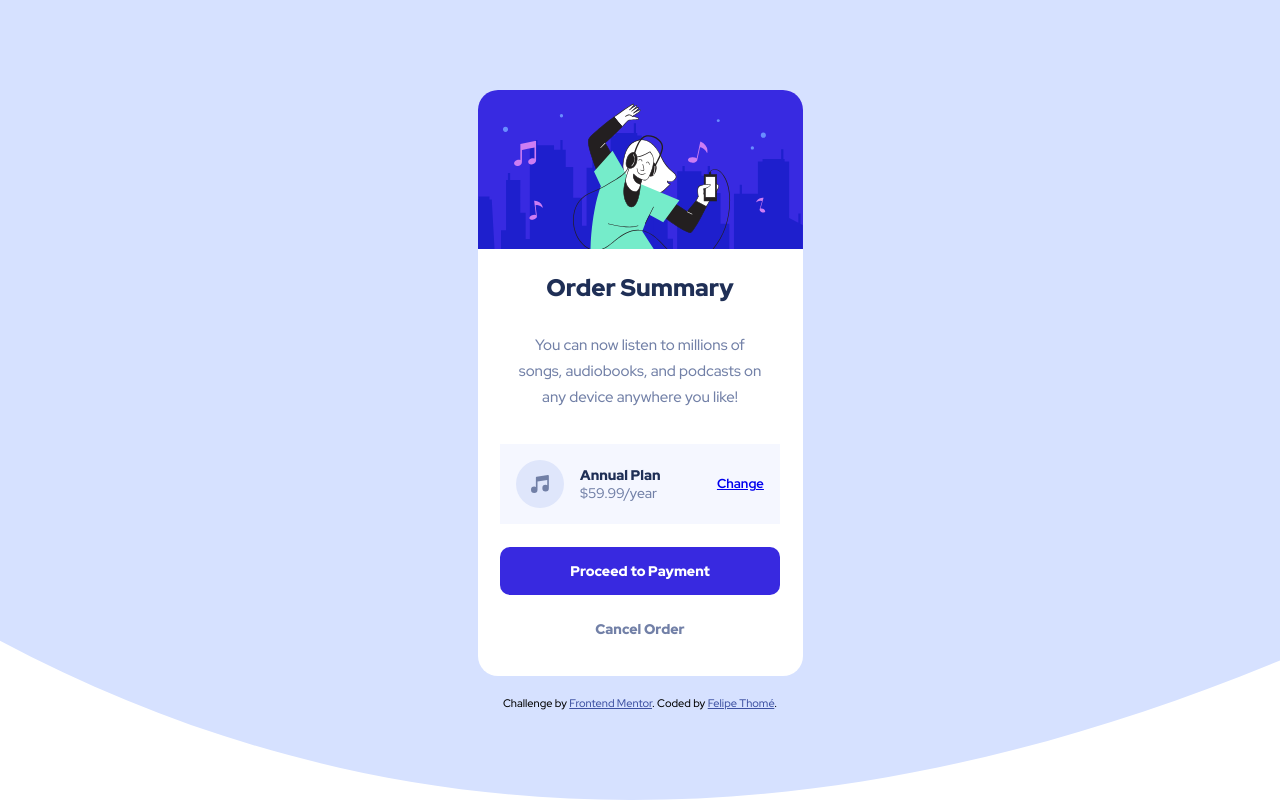
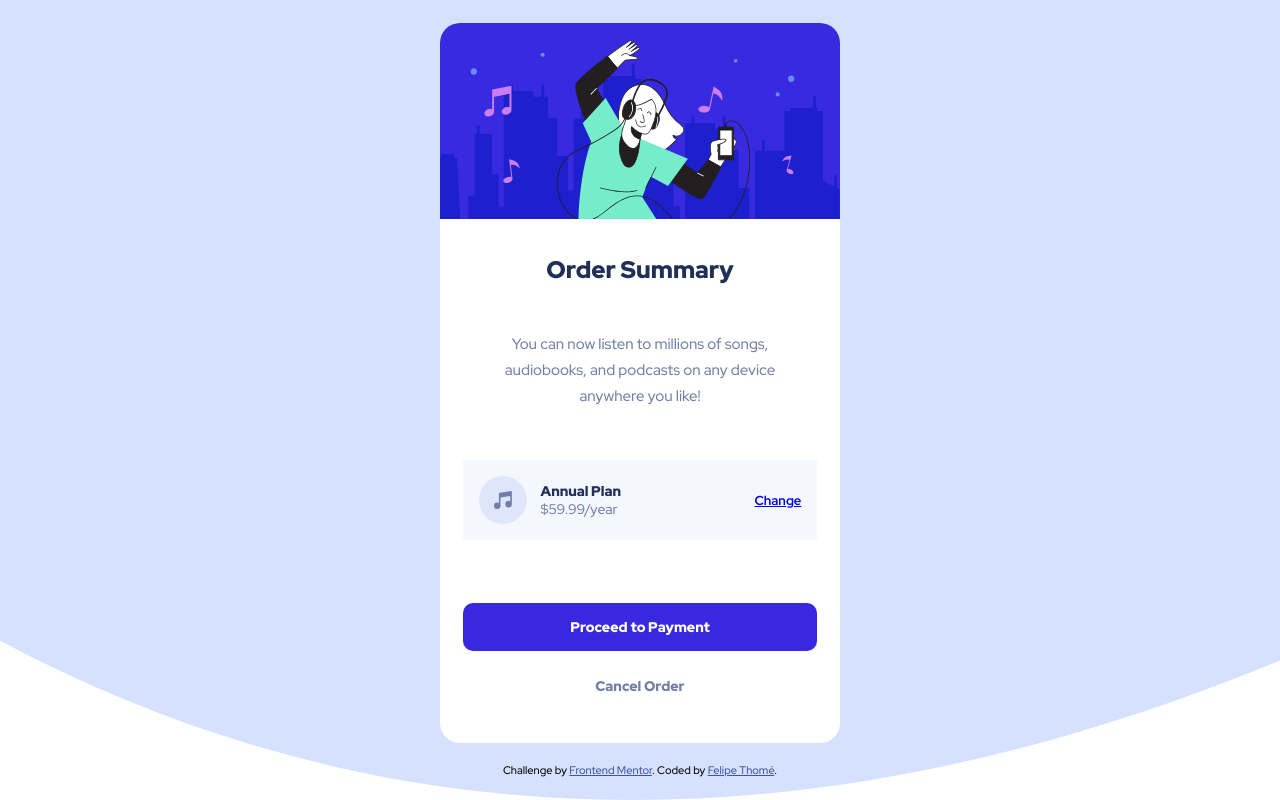
Before and after one commit to felipetn1989/order-summary-component-main, a plain HTML site: page index.html in a window 1280 px wide. Drawn offline with Linux system fonts and the light colour scheme.

Commit message:
added media query

```diff
--- a/index.html
+++ b/index.html
@@ -26,10 +26,12 @@
     </p>
 
     <div class="plan">
-      <img src="images/icon-music.svg" alt="Musical note icon">
       <div class="plan_price">
-        <span class="plan_duration">Annual Plan</span>
-        $59.99/year
+        <img src="images/icon-music.svg" alt="Musical note icon">
+        <div class="value">
+          <span class="plan_duration">Annual Plan</span>
+          $59.99/year
+        </div>
       </div>
       <div class="plan_change">
         <a href="#">Change</a>
--- a/styles/style.css
+++ b/styles/style.css
@@ -48,6 +48,7 @@ body {
     height: auto;
     border-radius: 20px;
     margin-bottom: 1.25rem;
+    transition: all .5s;
 }
 
 .card > img {
@@ -86,7 +87,14 @@ body {
 }
 
 .plan_price {
+    display: flex;
     font-size: .875rem;
+}
+
+.value {
+    display: flex;
+    flex-direction: column;
+    justify-content: center;
 }
 
 .plan_duration {
@@ -155,4 +163,12 @@ body {
         background: url(../images/pattern-background-desktop.svg) left bottom no-repeat;
         background-size: cover;
     }
+
+    .card {
+        width: 400px;
+        height: 720px;
+        display: flex;
+        flex-direction: column;
+        justify-content: space-between;
+    }
 }
```
